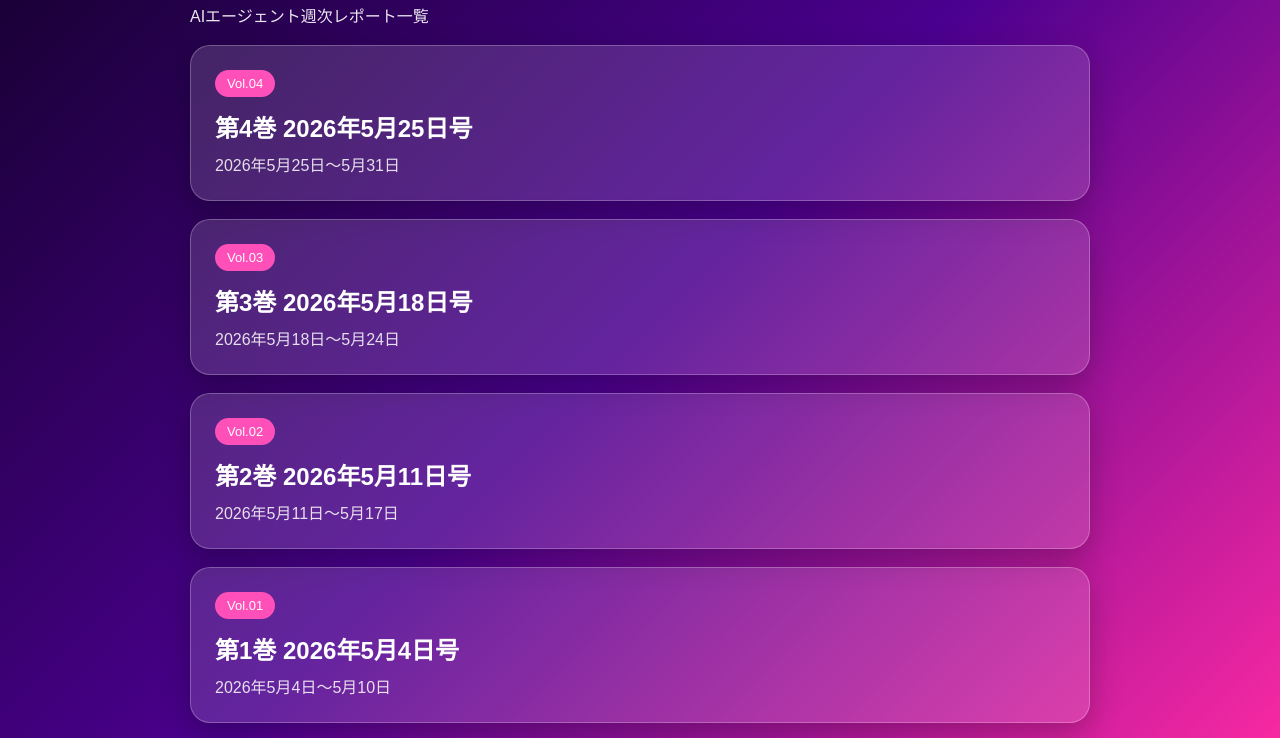
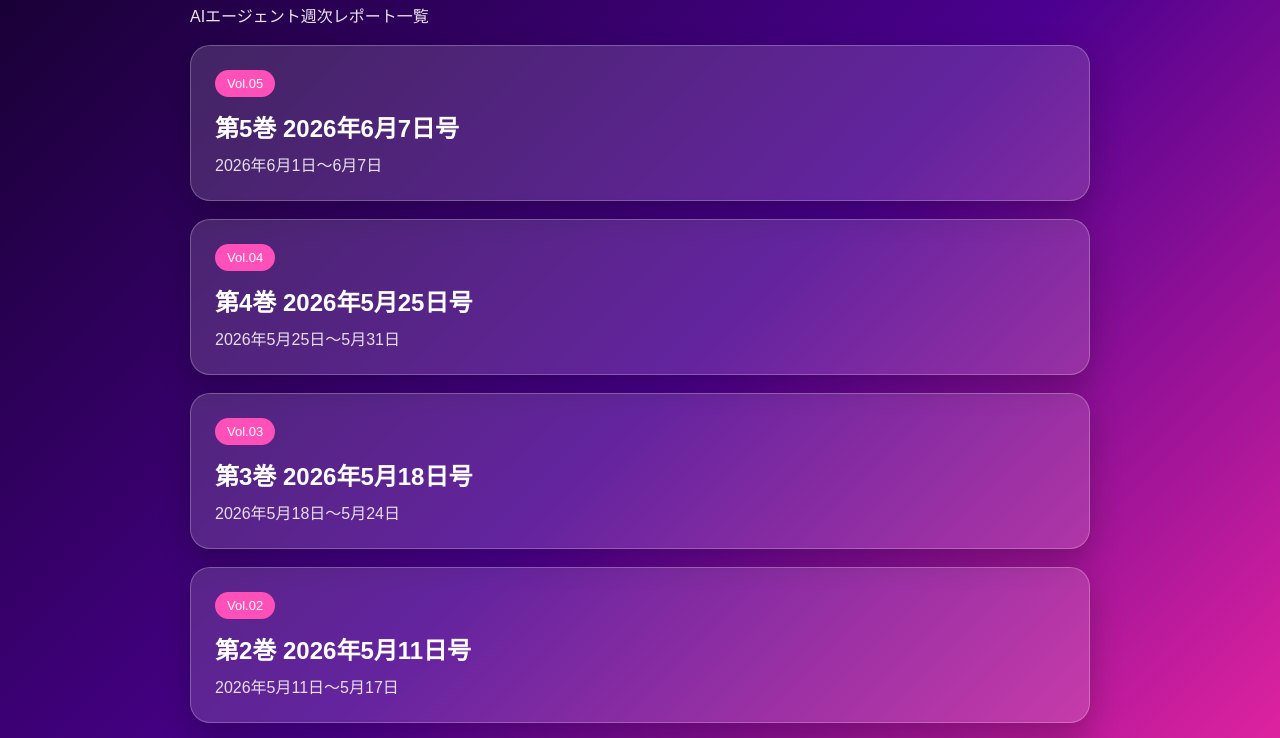
Before and after one commit to hammm813/weekly-news, a plain HTML site: page index.html in a window 1280 px wide. Shown: the part 125-863 px from the top of the page. Drawn offline with Linux system fonts and the light colour scheme.

Commit message:
Add Vol.05 link to index
Co-Authored-By: Claude Sonnet 4.6 <noreply@anthropic.com>

```diff
--- a/index.html
+++ b/index.html
@@ -61,6 +61,12 @@ p {
   <h1>SHIFT AI ELITE 週刊ニュース</h1>
   <p>AIエージェント週次レポート一覧</p>
 
+  <a class="card" href="weekly_news_vol5_20260607.html">
+    <span class="badge">Vol.05</span>
+    <h2>第5巻 2026年6月7日号</h2>
+    <div class="date">2026年6月1日〜6月7日</div>
+  </a>
+
   <a class="card" href="weekly_news_vol4_20260531.html">
     <span class="badge">Vol.04</span>
     <h2>第4巻 2026年5月25日号</h2>
```
